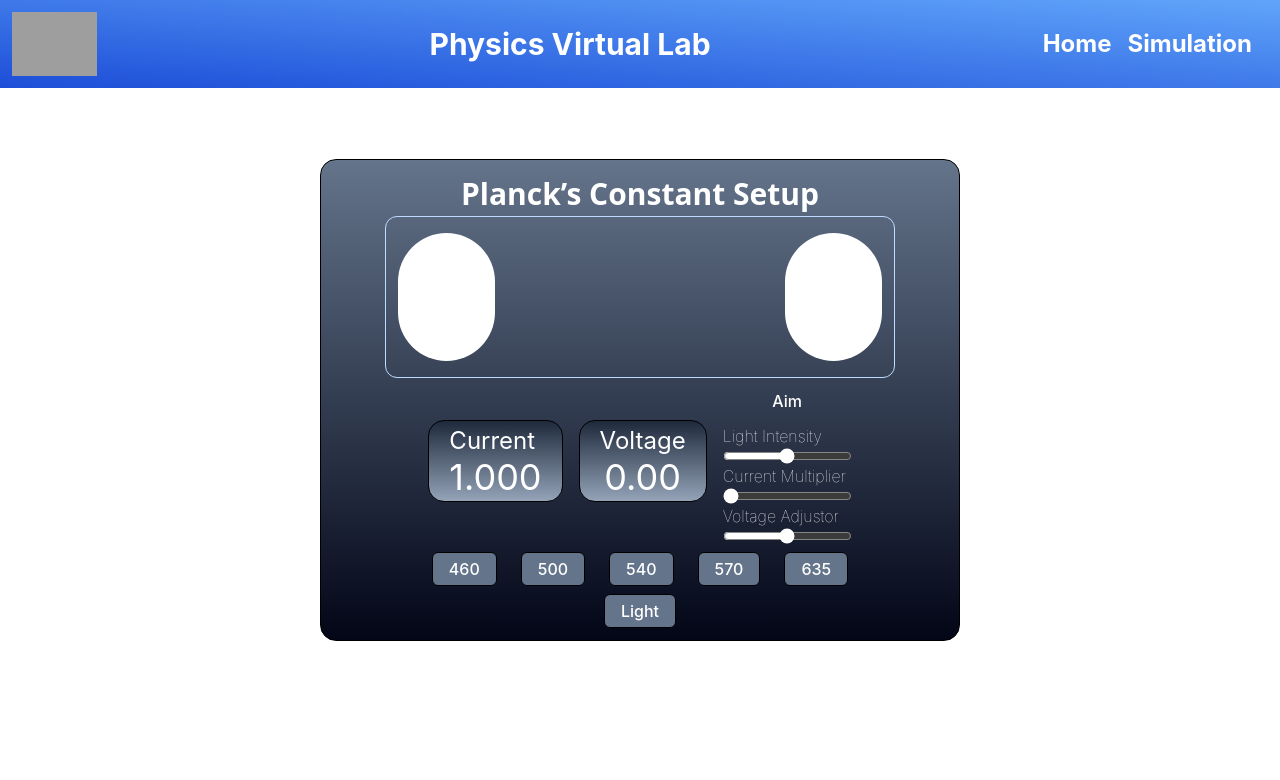
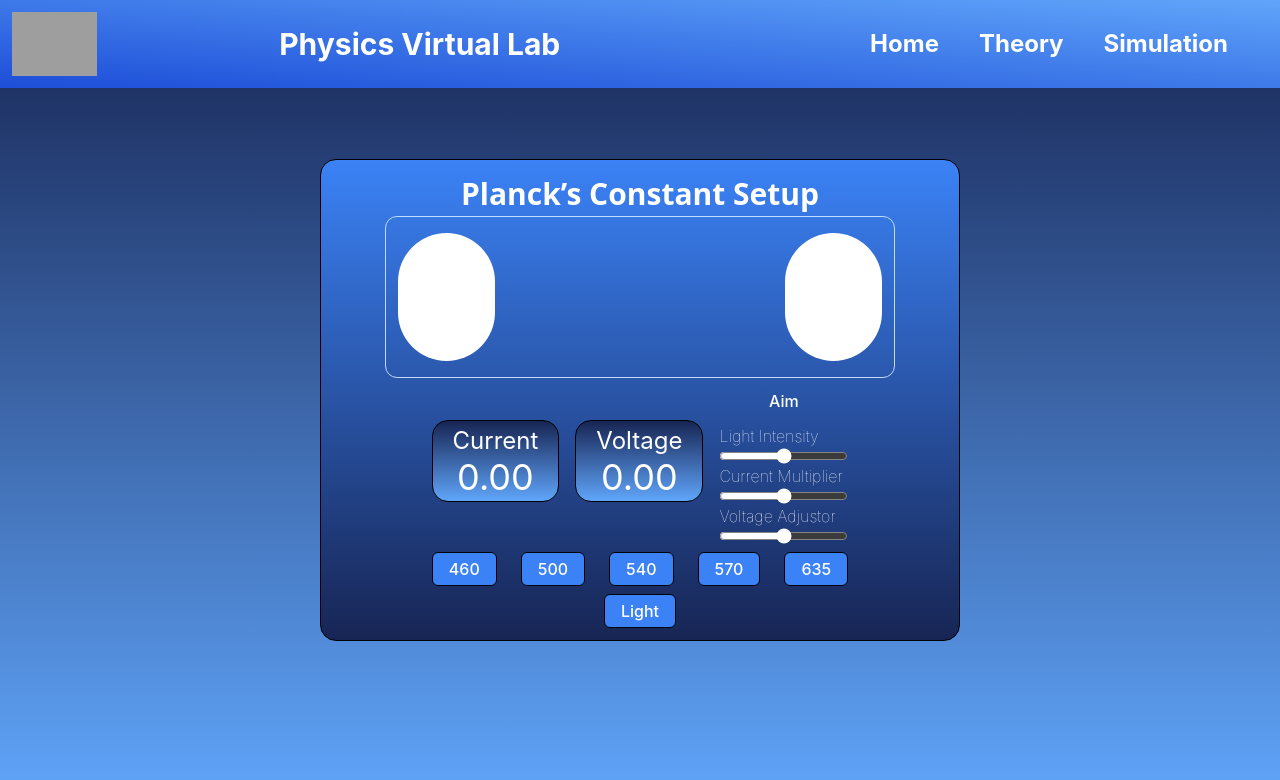
Before and after one commit to FrenzyVJN/PhysicsLab2.0, a React (Vite) app in the folder physicslab2.0/: page / in a window 1280 px wide. Shown: the top 780 px of the page. Built offline with nearby package versions, Linux system fonts and the light colour scheme; grey boxes are pictures that could not be loaded.

Commit message:
color reverted

```diff
--- a/physicslab2.0/src/pclab/main.tsx
+++ b/physicslab2.0/src/pclab/main.tsx
@@ -12,9 +12,9 @@ function Slider({label}: {label: string}) {
     )
 }
 */}
-function Display({value, label}: {value:string ; label:string}) {
+function Display({value, label}: {value:Number ; label:string}) {
     return(
-        <div className='h-fit w-fit border border-black rounded-2xl bg-gradient-to-t from-slate-400 to to-slate-800 justify-center mx-auto px-5 py-1'>
+        <div className='h-fit w-fit border border-black rounded-2xl bg-gradient-to-t from-blue-400 to to-blue-950 justify-center mx-auto px-5 py-1'>
             <h1 className='text-2xl text-white'>{label}</h1>
             <div className='justify-center text-center text-white text-4xl text-bold'>
                 <h3>{String(value)}</h3>
@@ -36,19 +36,6 @@ function Slider({ label, value, onChange }: { label: string; value: number; onCh
       </form>
     );
   }
-  function Slider1({ label, value, onChange }: { label: string; value: number; onChange: (newValue: number) => void }) {
-    const handleSliderChange = (event: React.ChangeEvent<HTMLInputElement>) => {
-        const newValue = parseInt(event.target.value, 10); // Parse the input value as an integer
-      onChange(newValue); // Call the onChange function with the new value
-    };
-
-    return (
-      <form className="flex flex-col">
-        <label className="text-white font-thin" htmlFor={label}>{label}</label>
-        <input className="accent-white active:accent-slate-400" type="range" id={label} name={label} min="0" max="3" value={value} onChange={handleSliderChange} />
-      </form>
-    );
-  }
 
 function Light({color}: {color:string}) {
     const customStyles = {
@@ -63,17 +50,23 @@ function Light({color}: {color:string}) {
         </div>
         )
 }
-
+function Btn1({label}: {label:string}) {
+    return(
+        <button className='bg-blue-500 text-white px-4 py-1 border border-black rounded-md mx-3'>{label}</button>
+    )
+}
 
 export default function laboratory() {
     const [buttonProp, setButtonProp] = useState(false);
     const [lightColor, setLightColor] = useState(false);
     const [waveColor, setWaveColor] = useState('white');
+    const [currentVoltage, setCurrentVoltage] = useState(false);
     const [userVoltage, setUserVoltage] = useState(0);
     const [lightIntensity, setLightIntensity] = useState(0);
     const [currentMultiplier, setCurrentMultiplier] = useState(0);
-
-
+    const handleToggle = () => {
+        setCurrentVoltage(!currentVoltage);
+    }
     const handleLightButtonClick = () => {
         setLightColor(!lightColor);
     }
@@ -105,14 +98,15 @@ export default function laboratory() {
         setCurrentMultiplier(newValue);
     }
     return (
-    <main className='flex w-screen h-screen flex-col items-center bg-white '>
+    <main className='flex w-screen h-screen flex-col items-center bg-gradient-to-b from-blue-950 to-blue-400'>
         <header className="flex fixed w-full items-center bg-gradient-to-tr from-blue-700 to-blue-400 text-white p-3">
             <img className="flex h-16 w-1/8" src="https://media.discordapp.net/attachments/1164584907192938657/1170592901303124018/image_8.png?ex=65599a98&is=65472598&hm=74797897c1f89f538f522779938c1aa26fc4ddec605dc866cd0ac2ca1ae1e129&=&width=1440&height=398" alt="SNU Chennai" />
-            <h1 className="flex h-1/3 ml-auto font-bold text-3xl ">Physics Virtual Lab</h1>
+            <h1 className="flex h-1/3 mx-auto font-bold text-3xl mr-32">Physics Virtual Lab</h1>
             <a href='/' className='flex ml-auto font-bold text-white text-2xl'>Home</a>
-            <a href='/' className='flex font-bold ml-4 mr-4 text-white text-2xl'>Simulation</a>
+            <a href='/' className='flex ml-10 mr-10 font-bold text-white text-2xl'>Theory</a>
+            <a href='/' className='flex font-bold mr-10 text-white text-2xl'>Simulation</a>
         </header>
-        <div className='flex my-auto mb-1/2 justify-center flex-col items-center border border-black w-1/2 px-16 py-3 rounded-2xl bg-gradient-to-t from-slate-950 to-slate-500'>
+        <div className='flex my-auto mb-1/2 justify-center flex-col items-center border border-black w-1/2 px-16 py-3 rounded-2xl bg-gradient-to-t from-blue-950 to-blue-500'>
             <h1 className=" text-3xl text-white font-sans font-semibold py-1">Planck’s Constant Setup</h1>
             <div className="flex h-fit w-full justify-center items-center px-15 border rounded-xl border-blue-200">
                 <div className="h-4/5 w-1/3 ml-3 mr-auto rounded-full" id="frame"><Light color={waveColor}/></div>
@@ -121,7 +115,7 @@ export default function laboratory() {
             </div>
             <div className='inline-flex justify-center items-center'>
                 <div className=''>
-                    <Display value={(10**(-currentMultiplier)).toFixed(3)} label={"Current"}/>
+                    <Display value={(currentMultiplier*0.1).toFixed(2)} label={"Current"}/>
 
                 {/*    <button className='flex mx-auto bg-inherit text-white text-center' onClick={handleToggle}><Btn1 label={currentVoltage?'Voltage':'Current'}/></button>
                     */}
@@ -132,24 +126,24 @@ export default function laboratory() {
                 <div>
                     <button className='flex mx-auto bg-inherit text-white text-center' onClick={() => setButtonProp(true)}>Aim</button>
                     <Aim trigger={buttonProp} setTrigger={setButtonProp}>
-                        <h3>Calculate (i) Planck’s constant and (ii) work function of the metal using photoelectric effect</h3>
+                        <h3>Testing</h3>
                     </Aim>
                     <Slider label="Light Intensity" value={lightIntensity} onChange={handleLightIntensity}/>
-                    <Slider1 label="Current Multiplier" value={currentMultiplier} onChange={handleCurrentMultiplier} />
+                    <Slider label="Current Multiplier" value={currentMultiplier} onChange={handleCurrentMultiplier} />
                     <Slider label="Voltage Adjustor" value={userVoltage} onChange={voltageAdjustor} />
                 </div>
 
             </div>
 
             <div className='inline-flex justify-center items-center py-2'>
-                <button className='bg-slate-500 text-white px-4 py-1 border border-black rounded-md mx-3' onClick={handleLightButtonClick460}>460</button>
-                <button className='bg-slate-500 px-4 text-white py-1 border border-black rounded-md mx-3' onClick={handleLightButtonClick500}>500</button>
-                <button className='bg-slate-500 px-4 text-white py-1 border border-black rounded-md mx-3' onClick={handleLightButtonClick540}>540</button>
-                <button className='bg-slate-500 px-4 text-white py-1 border border-black rounded-md mx-3' onClick={handleLightButtonClick570}>570</button>
-                <button className='bg-slate-500 px-4 text-white py-1 border border-black rounded-md mx-3' onClick={handleLightButtonClick635}>635</button>
+                <button className='bg-blue-500 text-white px-4 py-1 border border-black rounded-md mx-3' onClick={handleLightButtonClick460}>460</button>
+                <button className='bg-blue-500 px-4 text-white py-1 border border-black rounded-md mx-3' onClick={handleLightButtonClick500}>500</button>
+                <button className='bg-blue-500 px-4 text-white py-1 border border-black rounded-md mx-3' onClick={handleLightButtonClick540}>540</button>
+                <button className='bg-blue-500 px-4 text-white py-1 border border-black rounded-md mx-3' onClick={handleLightButtonClick570}>570</button>
+                <button className='bg-blue-500 px-4 text-white py-1 border border-black rounded-md mx-3' onClick={handleLightButtonClick635}>635</button>
 
             </div>
-            <button className='bg-slate-500 text-white px-4 py-1 border border-black rounded-md mx-3' onClick={handleLightButtonClick}>Light</button>
+            <button className='bg-blue-500 text-white px-4 py-1 border border-black rounded-md mx-3' onClick={handleLightButtonClick}>Light</button>
 
         </div>
     </main>
```
